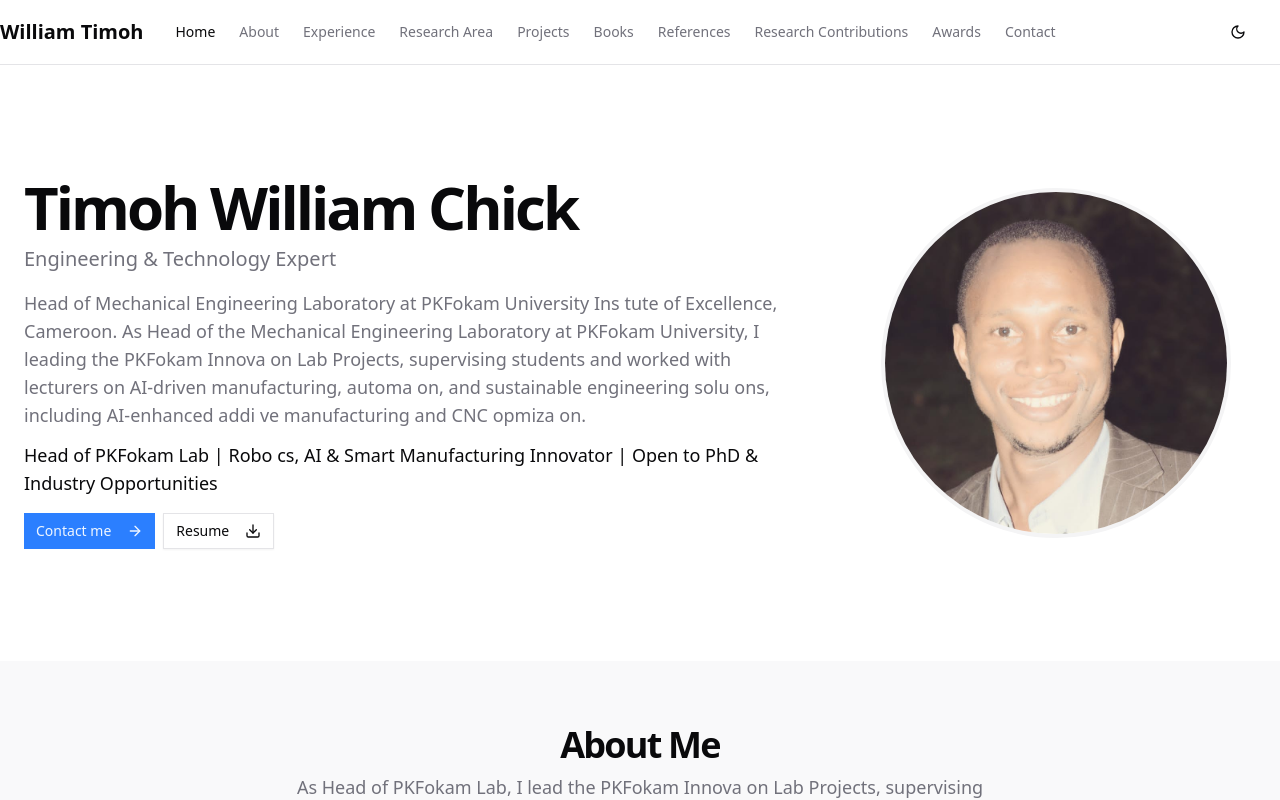
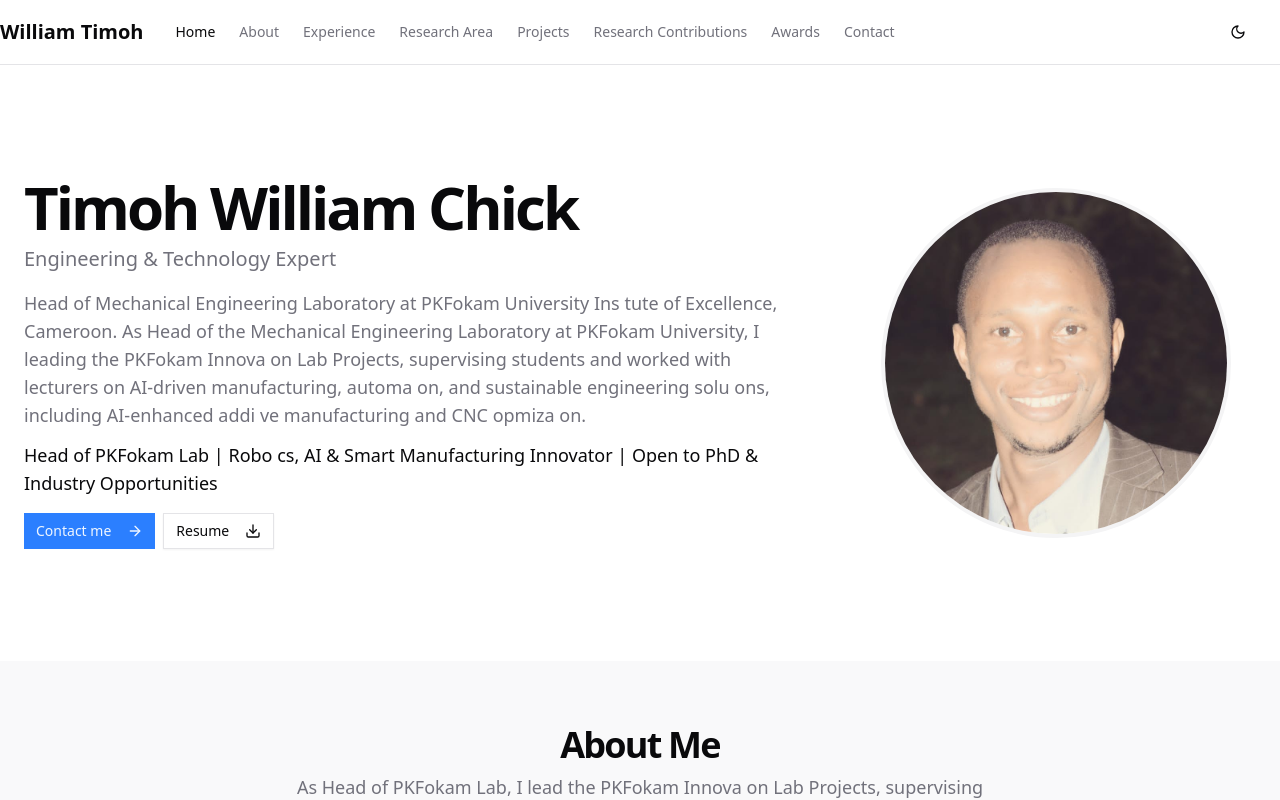
Before and after one commit to youmssi/william-porfolio, a Next.js app: page / in a window 1280 px wide. Shown: the top 800 px of the page. Built offline with nearby package versions, Linux system fonts and the light colour scheme.

Commit message:
run pnpm run build

```diff
--- a/components/header.tsx
+++ b/components/header.tsx
@@ -24,8 +24,8 @@ export function Header() {
     { href: "/experience", label: "Experience" },
     { href: "/research-area", label: "Research Area" },
     { href: "/projects", label: "Projects" },
-    { href: "/books", label: "Books" },
-    { href: "/references", label: "References" },
+    // { href: "/books", label: "Books" },
+    // { href: "/references", label: "References" },
     { href: "/research-contributions", label: "Research Contributions" },
     { href: "/awards", label: "Awards" },
     { href: "/contact", label: "Contact" },
--- a/components/projects-section.tsx
+++ b/components/projects-section.tsx
@@ -4,7 +4,7 @@ import { Card, CardContent, CardDescription, CardFooter, CardHeader, CardTitle }
 import { Badge } from "@/components/ui/badge";
 import { Button } from "@/components/ui/button";
 import { Tabs, TabsContent, TabsList, TabsTrigger } from "@/components/ui/tabs";
-import { BrainCircuit, Cog, Ship, Wind, Factory, Wrench, FlaskConical, Layers, Hammer, Leaf, Settings, BookOpen } from "lucide-react";
+import { Cog, Ship, Factory, Wrench, FlaskConical, Layers, Hammer, Leaf, Settings, BookOpen } from "lucide-react";
 
 export function ProjectsSection() {
   const currentProjects = [
--- a/next.config.ts
+++ b/next.config.ts
@@ -6,7 +6,6 @@ const nextConfig = {
   },
   // Disable features not supported in static export
   reactStrictMode: true,
-  swcMinify: true,
 };
 
 export default nextConfig;
```
